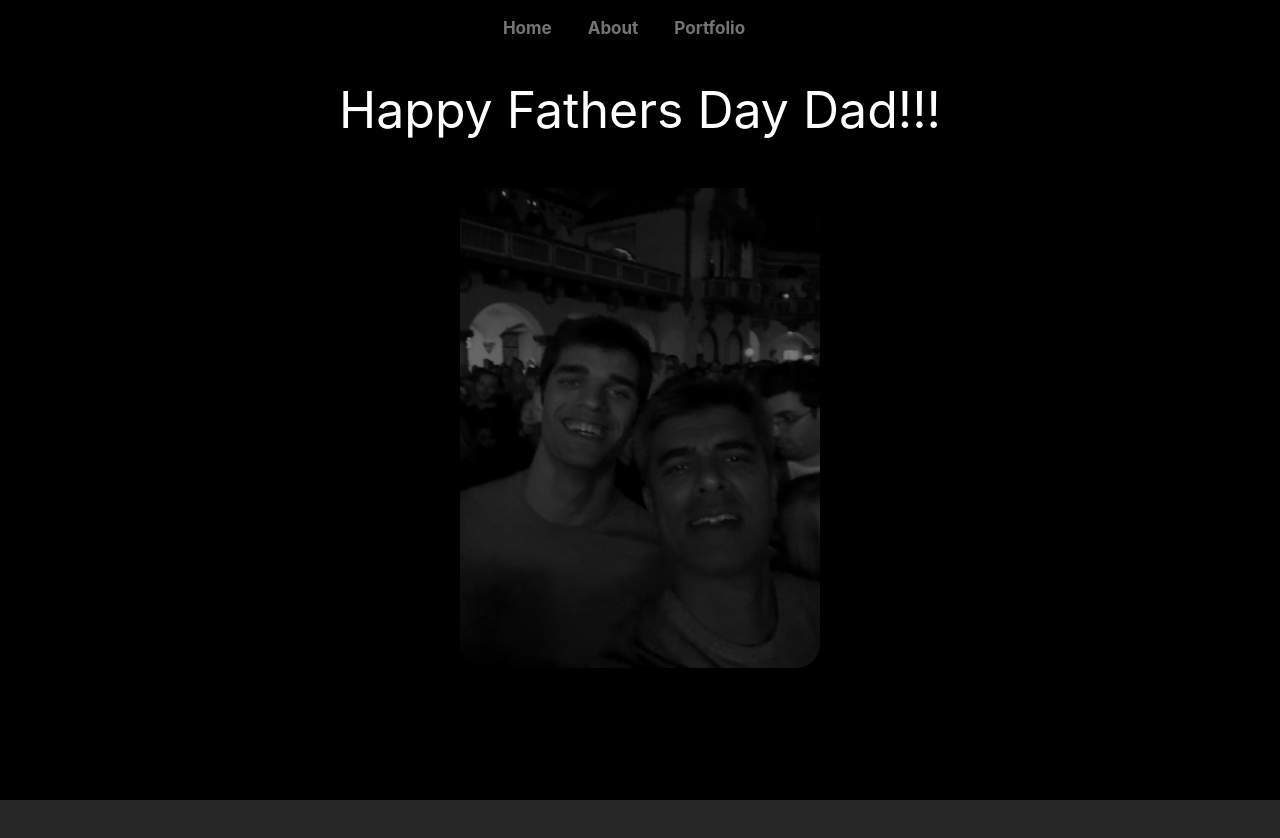
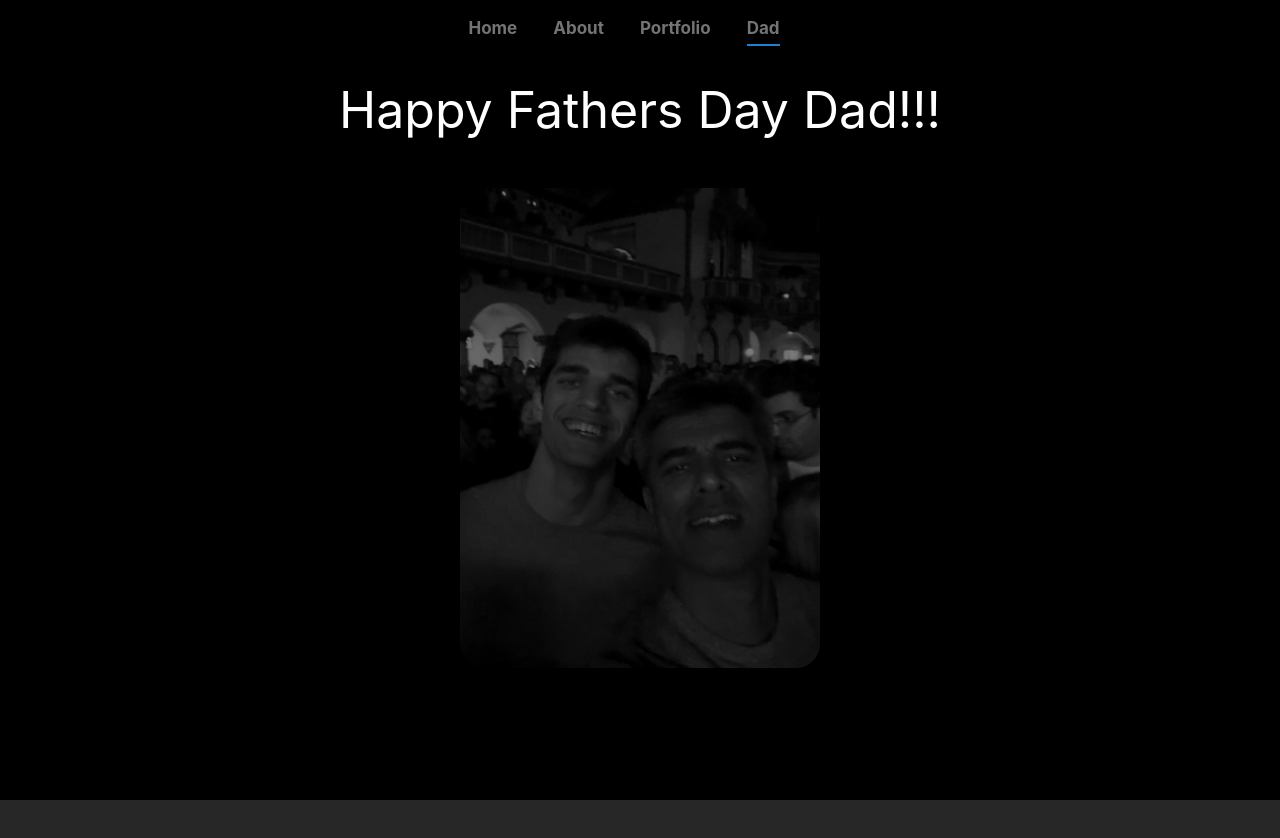
Before and after one commit to nvjoshi2/personalWebsite, a React (Create React App) app: page /dad in a window 1280 px wide. Shown: the top 838 px of the page. Built offline with nearby package versions, Linux system fonts and the light colour scheme.

Commit message:
dad commit

```diff
--- a/src/components/NavBar.js
+++ b/src/components/NavBar.js
@@ -32,7 +32,7 @@ const NavBar = (props) => {
                 <Link className={'home-' + isActive('/')} to='/'>Home</Link>
                 <Link className={'about-' + isActive('/about')} to='/about'>About</Link>
                 <Link className={'portfolio-' + isActive('/portfolio')} to='/portfolio'>Portfolio</Link>
-                {/* <Link className={'mom-' + isActive('/dad')} to='/dad'>Dad</Link> */}
+                <Link className={'mom-' + isActive('/dad')} to='/dad'>Dad</Link>
             </div>
         </header>
 
--- a/src/components/pages/DadPage.js
+++ b/src/components/pages/DadPage.js
@@ -1,4 +1,4 @@
-import React from 'react';
+import React, {useState} from 'react';
 import DadPic from '../../dad_zhu_pic.jpg';
 import YoutubeBackground from 'react-youtube-background';
 
@@ -8,11 +8,9 @@ import YouTube from 'react-youtube';
 import ReactPlayer from 'react-player';
 import '../DadPage.css'
 function DadPage() {
-
-
     const videoOptions = {
         playerVars: { // https://developers.google.com/youtube/player_parameters
-        // autoplay: 1,
+        autoplay: 1,
         controls: 0,
         rel: 0,
         showinfo: 0,
@@ -23,7 +21,7 @@ function DadPage() {
     }
 
     var videoSource = 'https://www.youtube.com/watch?v=CVvJp3d8xGQ';
-    videoSource = 'https://youtu.be/CVvJp3d8xGQ?t=25?&mute=1'
+    // videoSource = 'https://youtu.be/CVvJp3d8xGQ?t=25?&mute=1'
     return (
         <div>
         <div className='wrapper'>
@@ -41,7 +39,6 @@ function DadPage() {
               onReady={(event) => {
                   event.target.playVideo()
                   event.target.unMute()
-                  console.log(event.target)
                 }}
               onEnd={(event) => event.target.playVideo()}
             //   onPause={(event) => event.target.playVideo()}
```
